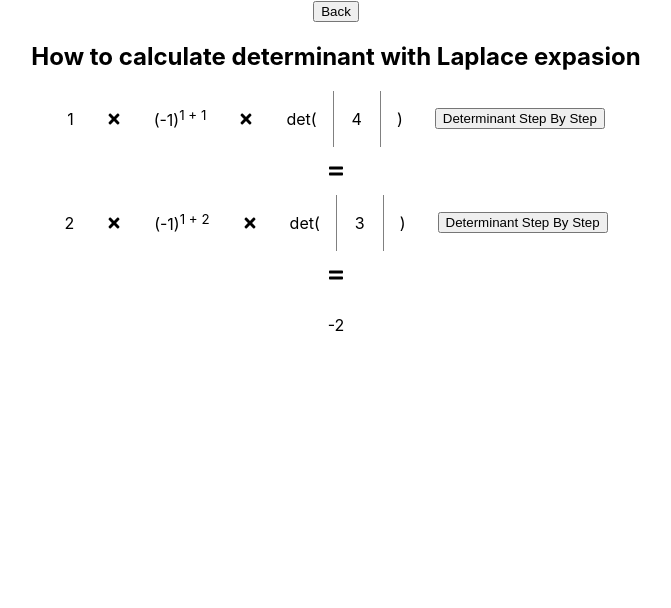
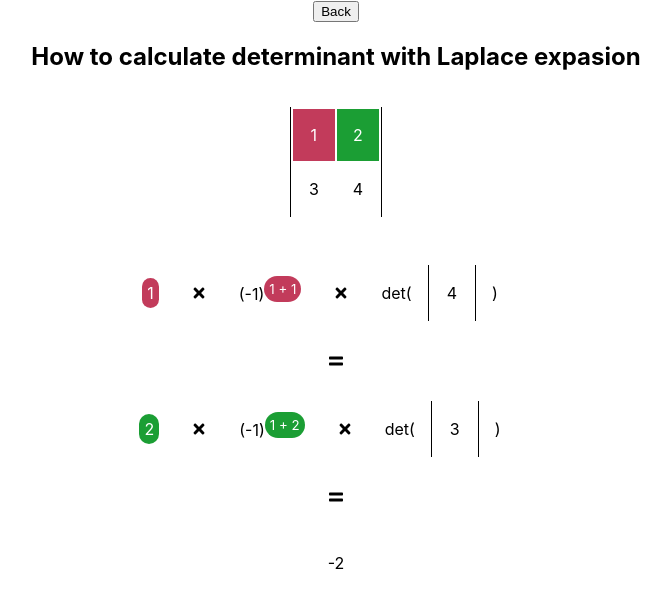
Before and after one commit to NickTaykey/matrix-lab, a React (Create React App) app: page /determinant-steps/13b56b64-14df-4efa-8edf-567d80291c27 in a window 1280 px wide. Shown: the top 608 px of the page, without its empty margins (304-975 px from the left). Built offline with nearby package versions, Linux system fonts and the light colour scheme.

Commit message:
Add determinant steps visualization

```diff
--- a/src/components/DeterminantStepView.tsx
+++ b/src/components/DeterminantStepView.tsx
@@ -1,29 +1,49 @@
 import type { DeterminantStep } from '../store/matrix_reducer_types';
+import DeterminantStepsView from './DeterminantStepsView';
+import ReadOnlyMatrix from './ReadOnlyMatrix';
 import * as fa from 'react-icons/fa';
-import ReadOnlyMatrix from './ReadOnlyMatrix';
 
-const DeterminantStepView = (props: DeterminantStep) => {
-  /* const getSubMatricesDeterminantSteps = () => {
-        let sbm = props.submatrixDeterminantSteps;
-        const sbmsDeterminantsSteps = []
-        while (sbm) {
-            sbmsDeterminantsSteps.push(sbm);
-        }
-    } */
+interface DeterminantStepViewProps {
+  determinantSteps: DeterminantStep;
+  textColor: string;
+}
 
+const DeterminantStepView = ({
+  determinantSteps,
+  textColor,
+}: DeterminantStepViewProps) => {
   return (
-    <>
+    <section
+      style={{
+        margin: '1rem 0',
+      }}
+    >
       <section style={{ display: 'flex', alignItems: 'center' }}>
-        {props.currentCell}
+        <span
+          style={{
+            ...determinantSteps.cellStyle,
+            borderRadius: '15px',
+            padding: '5px',
+          }}
+        >
+          {determinantSteps.currentCell}
+        </span>
+
         <fa.FaTimes style={{ margin: '0 2rem' }} />
         <span>
           (-1)
-          <sup>
-            {props.coords[0]} + {props.coords[1]}
+          <sup
+            style={{
+              ...determinantSteps.cellStyle,
+              borderRadius: '15px',
+              padding: '5px',
+            }}
+          >
+            {determinantSteps.coords[0]} + {determinantSteps.coords[1]}
           </sup>
         </span>
         <fa.FaTimes style={{ margin: '0 2rem' }} />
-        {props.submatrix && (
+        {determinantSteps.submatrix && (
           <section style={{ display: 'flex', alignItems: 'center' }}>
             <section
               style={{
@@ -33,37 +53,29 @@ const DeterminantStepView = (props: DeterminantStep) => {
               }}
             >
               <div style={{ marginRight: '1rem' }}>det(</div>
-              <ReadOnlyMatrix matrix={props.submatrix} />
+              <ReadOnlyMatrix
+                matrix={determinantSteps.submatrix}
+                defaultTextColor={textColor}
+              />
               <div style={{ marginLeft: '1rem' }}>)</div>
             </section>
-            <button>Determinant Step By Step</button>
           </section>
         )}
       </section>
-    </>
+      {determinantSteps.submatrixDeterminantSteps &&
+        determinantSteps.submatrixDeterminantSteps.length > 1 && (
+          <details style={{ marginTop: '1rem' }}>
+            <summary>Show determinant steps</summary>
+            {determinantSteps.submatrixDeterminantSteps.map((s) => (
+              <DeterminantStepsView
+                key={`determinant-${crypto.randomUUID()}`}
+                matrix={s.submatrix!}
+              />
+            ))}
+          </details>
+        )}
+    </section>
   );
 };
 
-/* <table
-        style={{
-            display: 'inline-block',
-            borderLeft: '1px solid gray',
-            borderRight: '1px solid gray',
-        }}
-    >
-        {props.submatrix.map((row) => (
-            <tr>
-                {row.map((cell) => (
-                <td
-                style={{
-                padding: '1rem',
-                }}
-            >
-                {cell}
-            </td>
-            ))}
-        </tr>
-        ))}
-        </table> */
-
 export default DeterminantStepView;
--- a/src/components/DeterminantSteps.tsx
+++ b/src/components/DeterminantSteps.tsx
@@ -1,7 +1,7 @@
+import { NumberTable } from '../helpers/matrix_calc_helpers';
 import { useNavigate, useParams } from 'react-router-dom';
-import DeterminantStepView from './DeterminantStepView';
+import DeterminantStepsView from './DeterminantStepsView';
 import GeneralContext from '../store/GeneralContext';
-import * as fa from 'react-icons/fa';
 import { useContext } from 'react';
 
 const DeterminantSteps = () => {
@@ -14,40 +14,11 @@ const DeterminantSteps = () => {
   return (
     <>
       <button onClick={() => navigate('/')}>Back</button>
+      <h2 style={{ textAlign: 'center' }}>
+        How to calculate determinant with Laplace expasion
+      </h2>
       {matrix ? (
-        <section style={{ textAlign: 'center' }}>
-          <h2 style={{ textAlign: 'center' }}>
-            How to calculate determinant with Laplace expasion
-          </h2>
-          <main
-            style={{
-              display: 'flex',
-              flexDirection: 'column',
-              alignItems: 'center',
-            }}
-          >
-            {matrix.determinant!.steps!.map((step, stepIdx) => (
-              <article
-                style={{
-                  display: 'flex',
-                  flexDirection: 'column',
-                  alignItems: 'center',
-                }}
-                key={`determinat-step-${stepIdx}`}
-              >
-                <DeterminantStepView {...step} />
-                <fa.FaEquals
-                  style={{
-                    margin: '1rem 0',
-                  }}
-                />
-              </article>
-            ))}
-          </main>
-          <footer style={{ marginTop: '1rem' }}>
-            {matrix.determinant!.result}
-          </footer>
-        </section>
+        <DeterminantStepsView matrix={matrix.table as NumberTable} topLevel />
       ) : (
         <h1>404 No matrix with ID {matrixId} was found!</h1>
       )}
--- /dev/null
+++ b/src/components/DeterminantStepsView.tsx
@@ -0,0 +1,87 @@
+import {
+  getDeterminantAndSteps,
+  NumberTable,
+} from '../helpers/matrix_calc_helpers';
+import { genRandomColor, isColorDark } from '../helpers/color_utils';
+import DeterminantStepView from './DeterminantStepView';
+import ReadOnlyMatrix from './ReadOnlyMatrix';
+import * as fa from 'react-icons/fa';
+
+interface DeterminantStepsViewProps {
+  matrix: NumberTable;
+  topLevel?: boolean;
+}
+
+const DeterminantStepsView = (props: DeterminantStepsViewProps) => {
+  const { result, steps } = getDeterminantAndSteps(props.matrix);
+  let backgroundColor = 'white';
+  let textColor = 'black';
+
+  if (!props.topLevel) {
+    backgroundColor = genRandomColor(1);
+    textColor = isColorDark(backgroundColor) ? 'white' : 'black';
+  }
+
+  return (
+    <>
+      {!props.topLevel && <hr />}
+      <section
+        style={{
+          backgroundColor,
+          padding: '1rem 0',
+          color: textColor,
+          textAlign: 'center',
+        }}
+      >
+        <main
+          style={{
+            display: 'flex',
+            flexDirection: 'column',
+            alignItems: 'center',
+          }}
+        >
+          <article style={{ marginBottom: '2rem' }}>
+            <ReadOnlyMatrix
+              matrix={props.matrix}
+              defaultTextColor={
+                isColorDark(backgroundColor) ? 'white' : 'black'
+              }
+              highlightedCells={
+                steps
+                  ? steps.map((s) => ({
+                      colIdx: s.coords[1] - 1,
+                      backgroundColor: s.cellStyle.backgroundColor,
+                      color: s.cellStyle.color,
+                    }))
+                  : undefined
+              }
+            />
+          </article>
+          {steps!.map((step, stepIdx) => (
+            <article
+              style={{
+                display: 'flex',
+                flexDirection: 'column',
+                alignItems: 'center',
+              }}
+              key={`determinat-step-${stepIdx}`}
+            >
+              <DeterminantStepView
+                determinantSteps={step}
+                textColor={textColor}
+              />
+              <fa.FaEquals
+                style={{
+                  margin: '1rem 0',
+                }}
+              />
+            </article>
+          ))}
+        </main>
+        <footer style={{ marginTop: '2rem' }}>{result}</footer>
+      </section>
+    </>
+  );
+};
+
+export default DeterminantStepsView;
--- a/src/components/ProductSteps.tsx
+++ b/src/components/ProductSteps.tsx
@@ -1,10 +1,10 @@
 import { MatrixProductObject } from '../store/matrix_reducer_types';
-import { Link, useNavigate, useParams } from 'react-router-dom';
+import { useNavigate, useParams } from 'react-router-dom';
 import GeneralContext from '../store/GeneralContext';
 import ProductStep from './ProductStepView';
 import { useContext } from 'react';
 
-const ProductModal = () => {
+const ProductSteps = () => {
   const generalContext = useContext(GeneralContext);
   const { matrixId } = useParams();
   const navigate = useNavigate();
@@ -40,4 +40,4 @@ const ProductModal = () => {
   );
 };
 
-export default ProductModal;
+export default ProductSteps;
--- a/src/components/ReadOnlyMatrix.tsx
+++ b/src/components/ReadOnlyMatrix.tsx
@@ -1,4 +1,5 @@
 import { Table } from '../store/matrix_reducer_types';
+import { isColorDark } from '../helpers/color_utils';
 
 export type GroupColorState = {
   clickTimeStamp: number;
@@ -7,34 +8,39 @@ export type GroupColorState = {
 
 export type CellCoords = [number, number];
 
+type HighlightedCells = {
+  colIdx: number;
+  backgroundColor: string;
+  color: string;
+}[];
+
 interface ReadOnlyMatrixProps {
   matrix: Table;
+  highlightedCells?: HighlightedCells;
   rowColors?: string[];
   colColors?: string[];
   cellsColorState?: GroupColorState[];
   onCellClick?: (coords: CellCoords) => void;
+  defaultTextColor: string;
 }
-
-const isColorDark = (color: string) => {
-  const [r, g, b] = color
-    .substring(color.indexOf('(') + 1, color.length - 1)
-    .split(', ')
-    .map((n) => Number(n));
-  const luma = 0.2126 * r + 0.7152 * g + 0.0722 * b;
-  if (luma < 140) return true;
-  return false;
-};
 
 const ReadOnlyMatrix = ({
   matrix,
+  defaultTextColor,
   rowColors,
   colColors,
   cellsColorState,
+  highlightedCells,
   onCellClick,
-}: ReadOnlyMatrixProps) => (
+}: ReadOnlyMatrixProps) => {
+  let determinantStepIdx = 0;
+  return (
     <table
       className="matrix"
-    style={{ borderLeft: '1px solid gray', borderRight: '1px solid gray' }}
+      style={{
+        borderLeft: `1px solid ${defaultTextColor}`,
+        borderRight: `1px solid ${defaultTextColor}`,
+      }}
     >
       <tbody>
         {matrix.map((row, rowIdx) => (
@@ -46,14 +52,15 @@ const ReadOnlyMatrix = ({
             }}
           >
             {row.map((cell, colIdx) => {
-            const bgColor =
-              cellsColorState && cellsColorState[rowIdx][colIdx].clickTimeStamp
+              let bgColor =
+                cellsColorState &&
+                cellsColorState[rowIdx][colIdx].clickTimeStamp
                   ? cellsColorState[rowIdx][colIdx].color
                   : colColors && colColors.length
                   ? colColors[colIdx]
                   : 'transparent';
 
-            let textColor = 'black';
+              let textColor = defaultTextColor ? defaultTextColor : 'black';
 
               if (bgColor?.length && bgColor !== 'transparent') {
                 textColor = isColorDark(bgColor) ? 'white' : 'black';
@@ -61,27 +68,44 @@ const ReadOnlyMatrix = ({
                 textColor = isColorDark(rowColors[rowIdx]) ? 'white' : 'black';
               }
 
-            return (
+              const tabCell = (
                 <td
                   key={`${rowIdx}-${colIdx}`}
                   id={`${rowIdx}-${colIdx}`}
                   style={{
                     padding: '1rem',
-                  backgroundColor: bgColor,
-                  color: textColor,
+                    backgroundColor:
+                      highlightedCells &&
+                      !rowIdx &&
+                      highlightedCells[determinantStepIdx].colIdx === colIdx
+                        ? highlightedCells[determinantStepIdx].backgroundColor
+                        : bgColor,
+                    color:
+                      highlightedCells &&
+                      !rowIdx &&
+                      highlightedCells[determinantStepIdx].colIdx === colIdx
+                        ? highlightedCells[determinantStepIdx].color
+                        : textColor,
                   }}
                   onClick={
-                  onCellClick ? () => onCellClick!([rowIdx, colIdx]) : undefined
+                    onCellClick
+                      ? () => onCellClick!([rowIdx, colIdx])
+                      : undefined
                   }
                 >
                   {cell}
                 </td>
               );
+
+              determinantStepIdx++;
+
+              return tabCell;
             })}
           </tr>
         ))}
       </tbody>
     </table>
   );
+};
 
 export default ReadOnlyMatrix;
--- /dev/null
+++ b/src/helpers/color_utils.ts
@@ -0,0 +1,20 @@
+const isColorDark = (color: string) => {
+  const [r, g, b] = color
+    .substring(color.indexOf('(') + 1, color.length - 1)
+    .split(', ')
+    .map((n) => Number(n));
+  const luma = 0.2126 * r + 0.7152 * g + 0.0722 * b;
+  if (luma < 140) return true;
+  return false;
+};
+
+const genRandomColor = (trasparency = 1) => {
+  const r = Math.round(Math.random() * 255);
+  const g = Math.round(Math.random() * 255);
+  const b = Math.round(Math.random() * 255);
+  return `rgb${trasparency < 1 ? 'a' : ''}(${r}, ${g}, ${b}${
+    trasparency < 1 ? ', ' + trasparency : ''
+  })`;
+};
+
+export { isColorDark, genRandomColor };
--- a/src/helpers/matrix_calc_helpers.ts
+++ b/src/helpers/matrix_calc_helpers.ts
@@ -1,4 +1,5 @@
 import { Determinant, DeterminantStep } from '../store/matrix_reducer_types';
+import { genRandomColor, isColorDark } from './color_utils';
 
 export type NumberTable = Array<number[]>;
 
@@ -41,7 +42,7 @@ function matrixProduct(m1: NumberTable, m2: NumberTable) {
   return { productMat, productString };
 }
 
-function getMatrixDeterminant(matrix: number[][]): Determinant {
+function getDeterminantAndSteps(matrix: number[][]): Determinant {
   const steps: DeterminantStep[] = [];
   const n = matrix.length;
 
@@ -69,19 +70,24 @@ function getMatrixDeterminant(matrix: number[][]): Determinant {
       submatrix.push(row);
     }
 
-    const subdet = getMatrixDeterminant(submatrix);
+    const subdet = getDeterminantAndSteps(submatrix);
+
+    const backgroundColor = genRandomColor();
 
     steps.push({
       submatrixDeterminantSteps: subdet.steps,
       currentCell: matrix[0][i],
       coords: [1, i + 1],
+      cellStyle: {
+        color: isColorDark(backgroundColor) ? 'white' : 'black',
+        backgroundColor,
+      },
       submatrix,
     });
 
     result += matrix[0][i] * subdet.result * (i % 2 === 0 ? 1 : -1);
   }
-  // console.log({ result, steps });
   return { result, steps };
 }
 
-export { matrixProduct, getMatrixDeterminant };
+export { matrixProduct, getDeterminantAndSteps };
--- a/src/store/GeneralContextProvider.tsx
+++ b/src/store/GeneralContextProvider.tsx
@@ -7,9 +7,10 @@ import {
   MatrixTypes,
   Table,
 } from './matrix_reducer_types';
-import { getMatrixDeterminant } from '../helpers/matrix_calc_helpers';
+import { getDeterminantAndSteps } from '../helpers/matrix_calc_helpers';
 import MatrixContext, { NumberTable } from './GeneralContext';
 import { useEffect, useReducer, useState } from 'react';
+import { genRandomColor } from '../helpers/color_utils';
 
 const updateLocalStorage = (
   matrices: (MatrixObject | MatrixProductObject)[]
@@ -25,13 +26,6 @@ const updateLocalStorage = (
       }))
     )
   );
-};
-
-export const genRandomColor = () => {
-  const r = Math.round(Math.random() * 255);
-  const g = Math.round(Math.random() * 255);
-  const b = Math.round(Math.random() * 255);
-  return `rgb(${r}, ${g}, ${b})`;
 };
 
 const isNumberTable = (table: Table) => {
@@ -69,7 +63,7 @@ const GeneralContextProvider: React.FC<{
 
         const determinant =
           table && isNumberTable(table)
-            ? getMatrixDeterminant(table as NumberTable)
+            ? getDeterminantAndSteps(table as NumberTable)
             : null;
 
         let matrixObj = {
@@ -128,7 +122,7 @@ const GeneralContextProvider: React.FC<{
               ...m,
               table: updatedTable,
               determinant: calculateDeterminant
-                ? getMatrixDeterminant(updatedTable as NumberTable)
+                ? getDeterminantAndSteps(updatedTable as NumberTable)
                 : null,
             };
           }
--- a/src/store/matrix_reducer_types.ts
+++ b/src/store/matrix_reducer_types.ts
@@ -19,6 +19,10 @@ export type DeterminantStep = {
   submatrix: NumberTable | null;
   submatrixDeterminantSteps: DeterminantStep[] | null;
   coords: [number, number];
+  cellStyle: {
+    backgroundColor: string;
+    color: string;
+  };
 };
 
 export type Determinant = {
```
Also changed, not shown: src/components/MenuHeader.tsx (+6 -2 lines), src/components/ProductStepView.tsx (+13 -3 lines). Lines whose indentation alone changed are shown as unchanged.
